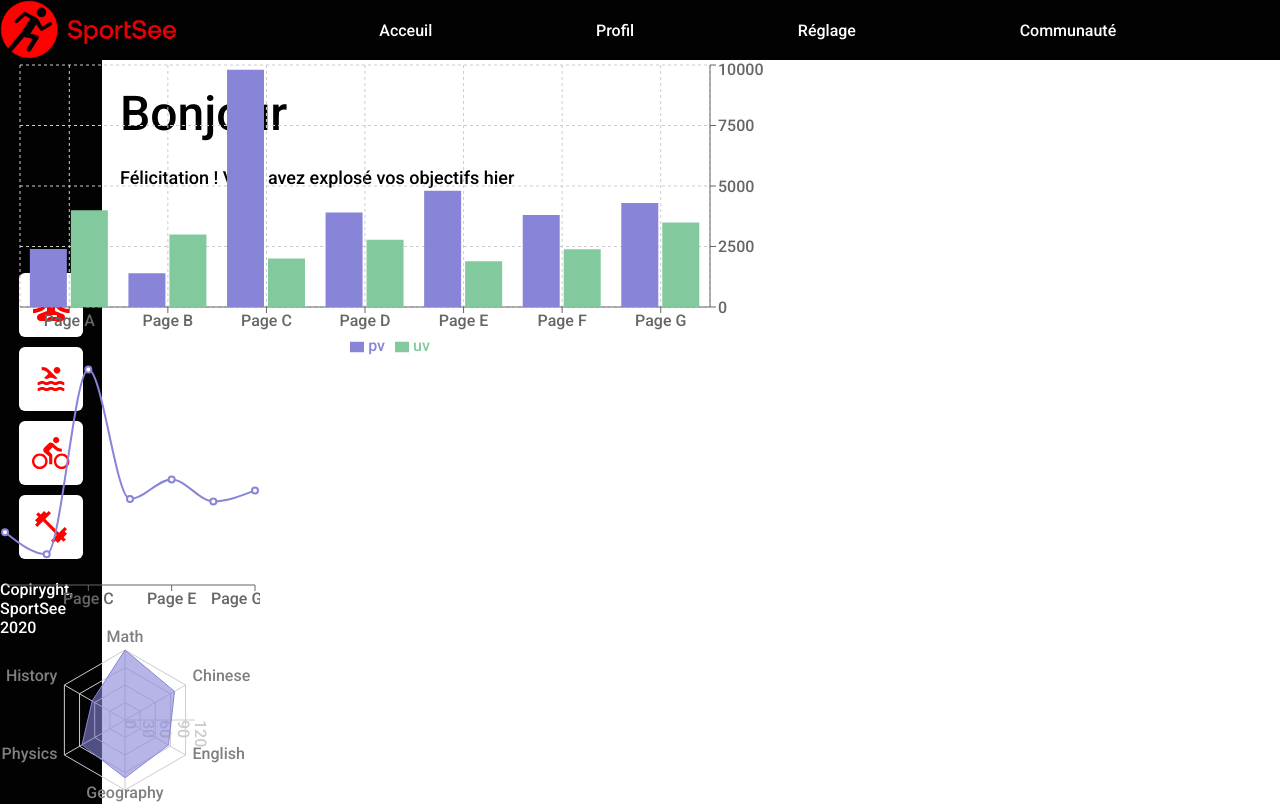
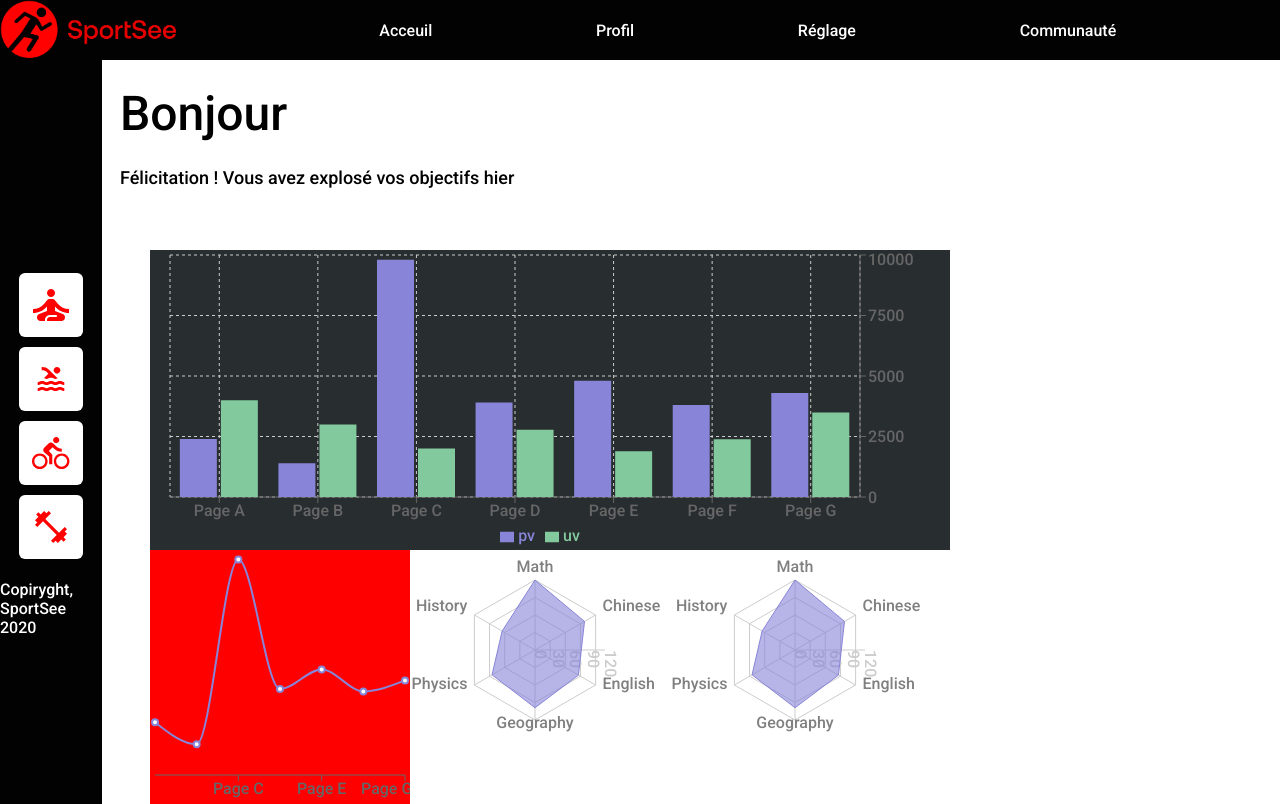
Before and after one commit to PuteauxTheo/PuteauxTheo_12_07072022, a React (Create React App) app: page / in a window 1280 px wide. Shown: the top 804 px of the page. Built offline with nearby package versions, Linux system fonts and the light colour scheme.

Commit message:
mise a jour du ficher css

```diff
--- a/src/style/css/style.css
+++ b/src/style/css/style.css
@@ -6,6 +6,14 @@
 
 html, body {
   margin: 0px;
+}
+
+.poids-chart {
+  background-color: #282D30;
+}
+
+.objectif-chart {
+  background-color: red;
 }
 
 .hello-content {
@@ -67,4 +75,16 @@ header .nav-content-list {
   border-radius: 6px;
 }
 
+.content-chart {
+  display: flex;
+  position: absolute;
+  flex-direction: column;
+  top: 250px;
+  left: 150px;
+}
+.content-chart .content-chart-performance {
+  display: flex;
+  flex-direction: row;
+}
+
 /*# sourceMappingURL=style.css.map */
```
Also changed, not shown: 1 other file (tests, documents, lock files or other folders).
